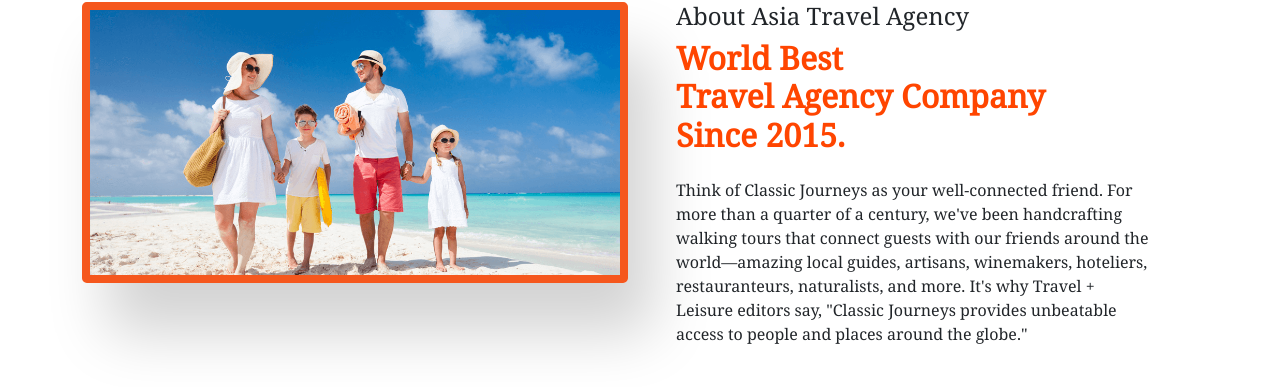
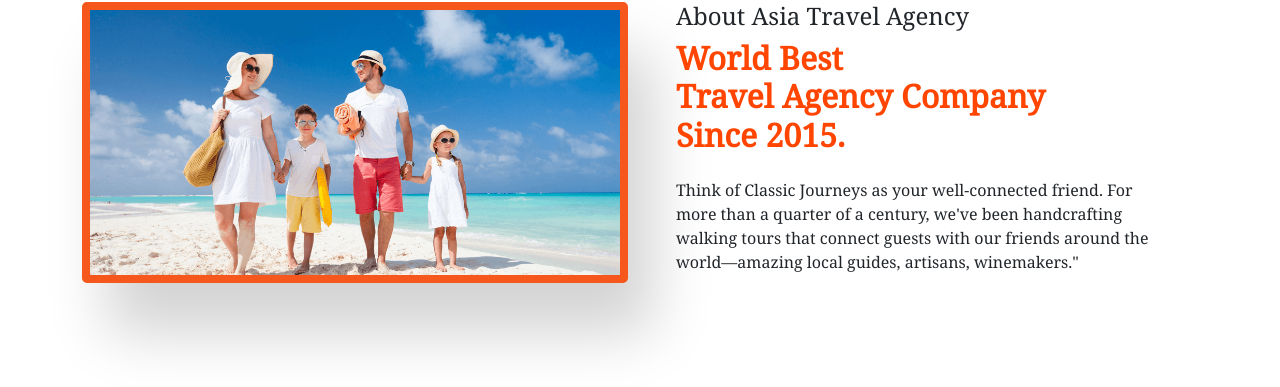
Before and after one commit to Abdullah-Al-Akash/Asia-Travel-Agency-Client, a React (Create React App) app: page / in a window 1280 px wide. Shown: the part 918-1305 px from the top of the page. Built offline with nearby package versions, Linux system fonts and the light colour scheme; no server answers.

Commit message:
Readme File Updated

```diff
--- a/src/Components/Home/About/About.js
+++ b/src/Components/Home/About/About.js
@@ -14,7 +14,7 @@ const About = () => {
                                                 <h4 className="">About Asia Travel Agency</h4>
                                                 <h2 className="fw-bold brand-color">World Best <br /> Travel Agency Company <br /> Since 2015.</h2>
                                         </div>
-                                        <p className="ps-4 pe-5 pt-3">Think of Classic Journeys as your well-connected friend. For more than a quarter of a century, we've been handcrafting walking tours that connect guests with our friends around the world—amazing local guides, artisans, winemakers, hoteliers, restauranteurs, naturalists, and more. It's why Travel + Leisure editors say, "Classic Journeys provides unbeatable access to people and places around the globe."</p>
+                                        <p className="ps-4 pe-5 pt-3">Think of Classic Journeys as your well-connected friend. For more than a quarter of a century, we've been handcrafting walking tours that connect guests with our friends around the world—amazing local guides, artisans, winemakers."</p>
                                 </div>
                         </div>
                 </div>
--- a/src/Components/Orders/OrderCard/BookingCard.js
+++ b/src/Components/Orders/OrderCard/BookingCard.js
@@ -1,7 +1,7 @@
 import React from 'react';
 
 const BookingCard = (props) => {
-        const { _id, name, booking, email, status } = props.booked;
+        const { _id, name, booking, status } = props.booked;
 
         // Handle Booking Cancel:
         const handleCancelBooking = id => {
```
Also changed, not shown: 1 other file (tests, documents, lock files or other folders).
